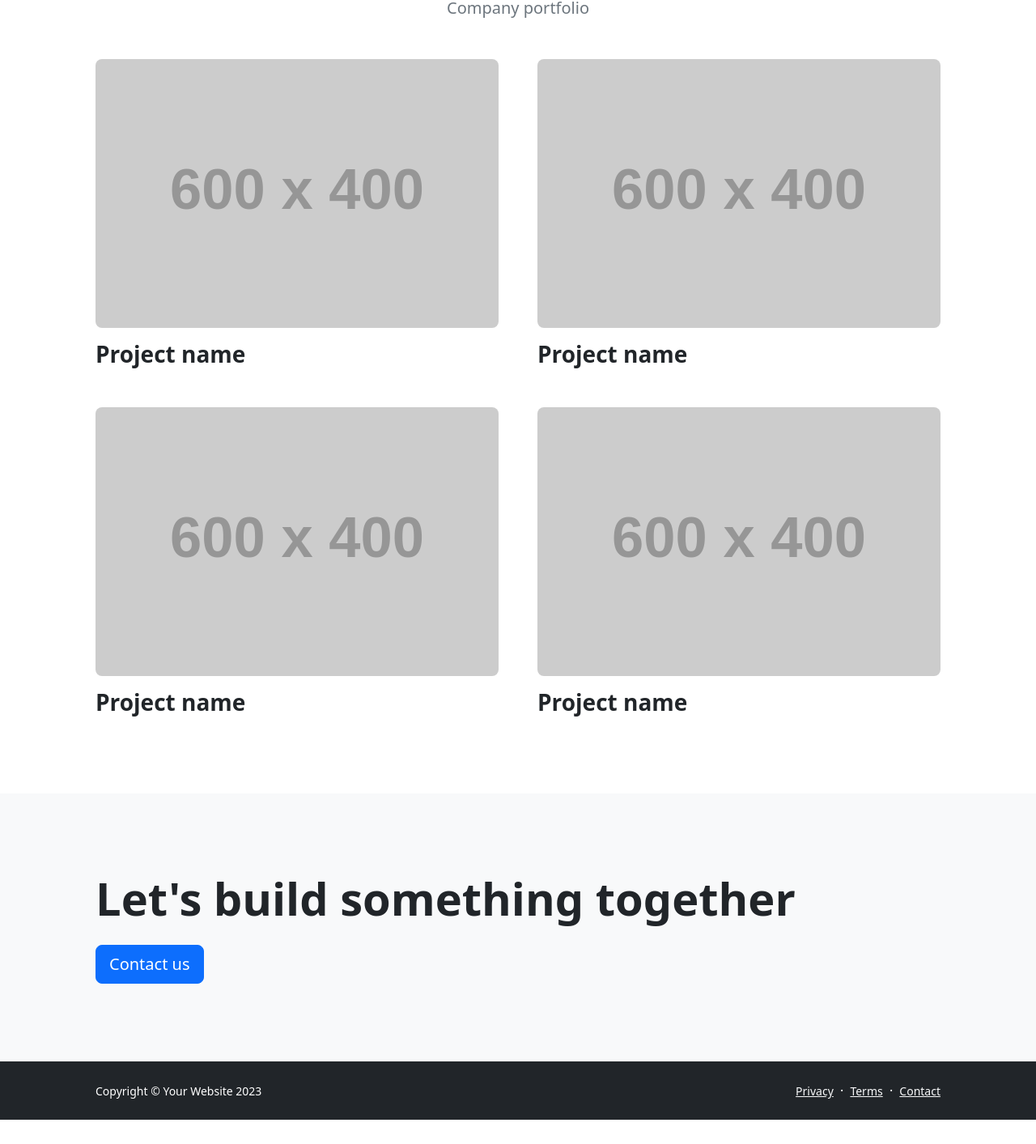
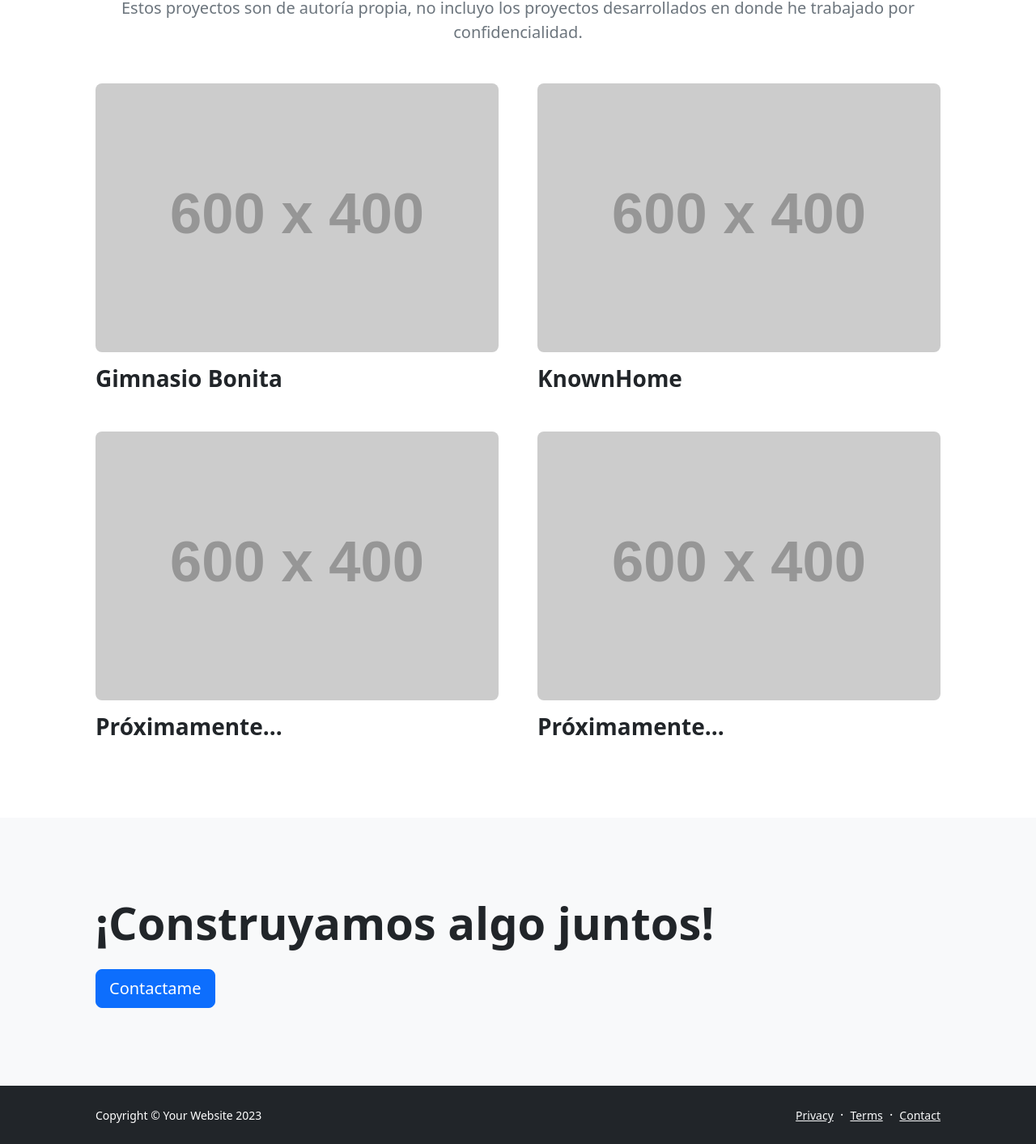
Before and after one commit to Ordna-dev/Portfolio, a plain HTML site: page portfolio-overview.html in a window 1280 px wide. Shown: the part 213-1626 px from the top of the page at 81% size. Before the commit the page ends 1596 px from the top, so only its background shows below. Drawn offline with nearby package versions, Linux system fonts and the light colour scheme; placeholder pictures from the web are drawn by us.

Commit message:
Phase 3.4

```diff
--- a/portfolio-overview.html
+++ b/portfolio-overview.html
@@ -40,32 +40,32 @@
             <section class="py-5">
                 <div class="container px-5 my-5">
                     <div class="text-center mb-5">
-                        <h1 class="fw-bolder">Our Work</h1>
-                        <p class="lead fw-normal text-muted mb-0">Company portfolio</p>
+                        <h1 class="fw-bolder">Mis proyectos</h1>
+                        <p class="lead fw-normal text-muted mb-0">Estos proyectos son de autoría propia, no incluyo los proyectos desarrollados en donde he trabajado por confidencialidad.</p>
                     </div>
                     <div class="row gx-5">
                         <div class="col-lg-6">
                             <div class="position-relative mb-5">
                                 <img class="img-fluid rounded-3 mb-3" src="https://dummyimage.com/600x400/343a40/6c757d" alt="..." />
-                                <a class="h3 fw-bolder text-decoration-none link-dark stretched-link" href="#!">Project name</a>
+                                <a class="h3 fw-bolder text-decoration-none link-dark stretched-link" href="#!">Gimnasio Bonita</a>
                             </div>
                         </div>
                         <div class="col-lg-6">
                             <div class="position-relative mb-5">
                                 <img class="img-fluid rounded-3 mb-3" src="https://dummyimage.com/600x400/343a40/6c757d" alt="..." />
-                                <a class="h3 fw-bolder text-decoration-none link-dark stretched-link" href="#!">Project name</a>
+                                <a class="h3 fw-bolder text-decoration-none link-dark stretched-link" href="#!">KnownHome</a>
                             </div>
                         </div>
                         <div class="col-lg-6">
                             <div class="position-relative mb-5 mb-lg-0">
                                 <img class="img-fluid rounded-3 mb-3" src="https://dummyimage.com/600x400/343a40/6c757d" alt="..." />
-                                <a class="h3 fw-bolder text-decoration-none link-dark stretched-link" href="#!">Project name</a>
+                                <a class="h3 fw-bolder text-decoration-none link-dark stretched-link" href="#!">Próximamente...</a>
                             </div>
                         </div>
                         <div class="col-lg-6">
                             <div class="position-relative">
                                 <img class="img-fluid rounded-3 mb-3" src="https://dummyimage.com/600x400/343a40/6c757d" alt="..." />
-                                <a class="h3 fw-bolder text-decoration-none link-dark stretched-link" href="#!">Project name</a>
+                                <a class="h3 fw-bolder text-decoration-none link-dark stretched-link" href="#!">Próximamente...</a>
                             </div>
                         </div>
                     </div>
@@ -73,8 +73,8 @@
             </section>
             <section class="py-5 bg-light">
                 <div class="container px-5 my-5">
-                    <h2 class="display-4 fw-bolder mb-4">Let's build something together</h2>
-                    <a class="btn btn-lg btn-primary" href="#!">Contact us</a>
+                    <h2 class="display-4 fw-bolder mb-4">¡Construyamos algo juntos!</h2>
+                    <a class="btn btn-lg btn-primary" href="contact.html">Contactame</a>
                 </div>
             </section>
         </main>
```
Also changed, not shown: contact.html (+2 -2 lines), index.html (+3 -4 lines), portfolio-item.html (+2 -2 lines), assets/Idolo.jpg (added), assets/Idolo.png (added).
